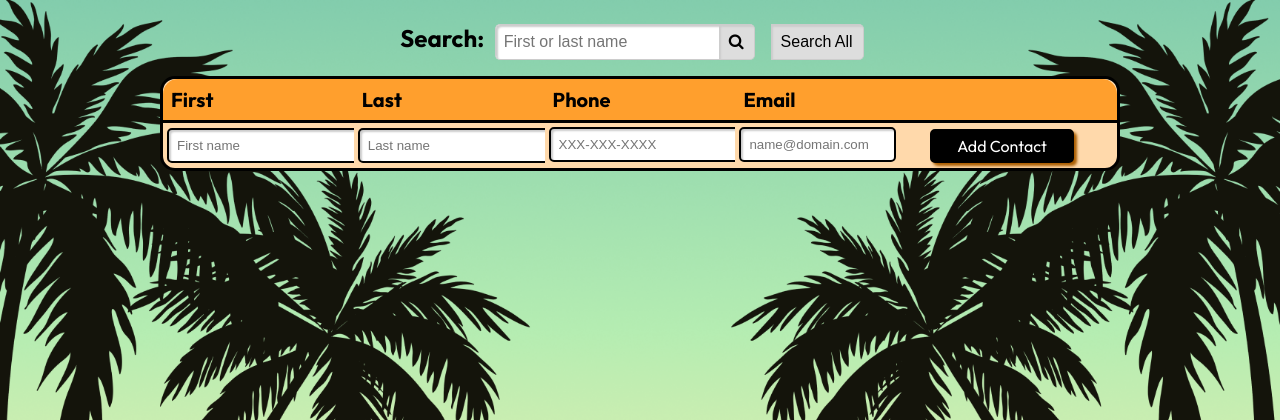
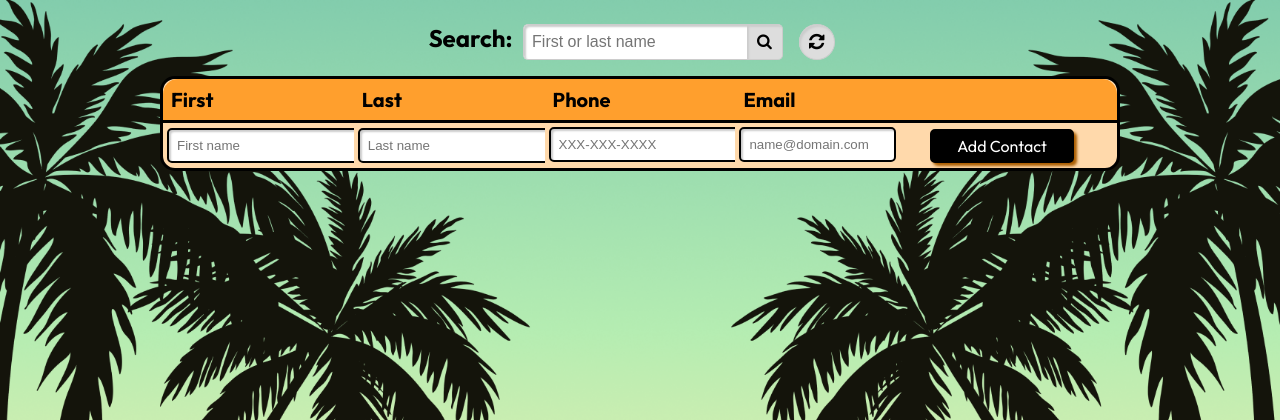
Before and after one commit to The-Cliff-Face/ManagerOfContacts, a PHP site: page /contacts.html in a window 1280 px wide. Shown: the top 420 px of the page. Run offline with PHP 8.4, Linux system fonts and the light colour scheme.

Commit message:
New refresh button + fix bottom table radius

```diff
--- a/contacts.html
+++ b/contacts.html
@@ -57,24 +57,24 @@
                 console.log("moved");
                 const currentScrollTop = tableScroll.scrollTop;
                 if (currentScrollTop > prevScrollPosition) {
-                    prevScrollPosition  = currentScrollTop;
+                    prevScrollPosition = currentScrollTop;
                     console.log("down");
                     _PAGE_COUNTER++;
                     const field = document.getElementById("searchInput").value;
-                    if (QUERY_SET.has(_PAGE_COUNTER)) {return;}
+                    if (QUERY_SET.has(_PAGE_COUNTER)) { return; }
                     query(field);
                     QUERY_SET.add(_PAGE_COUNTER);
 
                 } else {
                     console.log("up");
-                    prevScrollPosition  = currentScrollTop;
+                    prevScrollPosition = currentScrollTop;
                     _PAGE_COUNTER--;
 
                 }
 
             });
 
-            window.addEventListener('resize',  function () {
+            window.addEventListener('resize', function () {
                 MAX_PAGE_SIZE = calculateRows();
             });
         });
@@ -91,10 +91,11 @@
             <label>
                 Search:
                 <input type="search" id="searchInput" placeholder="First or last name" required /><button type="submit"
-                    id="searchButton" aria-label="Search" onclick="searchWrapper(false);"><i class="fa fa-search"></i></button>
+                    id="searchButton" aria-label="Search" onclick="searchWrapper(false);"><i
+                        class="fa fa-search"></i></button>
             </label>
-            <button onclick="searchWrapper(true);">
-                Search All
+            <button id="refresh-button" onclick="searchWrapper(true);">
+                <i class="fa fa-refresh"></i>
             </button>
             <label id="debugResult"></label>
 
--- a/styles.css
+++ b/styles.css
@@ -367,6 +367,14 @@ tr:nth-child(even) {
     background-color: #facc93;
 }
 
+tr:last-child td:first-child {
+    border-radius: 0px 0px 0px 0px 15px;
+}
+
+tr:last-child td:last-child {
+    border-radius: 0px 0px 15px 0px;
+}
+
 .table-container {
     overflow: auto;
 }
@@ -580,6 +588,13 @@ td button#save-button:after {
     cursor: pointer;
 }
 
+.search-bar button#refresh-button {
+    font-family: "FontAwesome";
+    font-size: large;
+    background-color: #ddd;
+    border-radius: 50%;
+}
+
 /* Footer */
 #github-mark {
     width: 50px;
```
